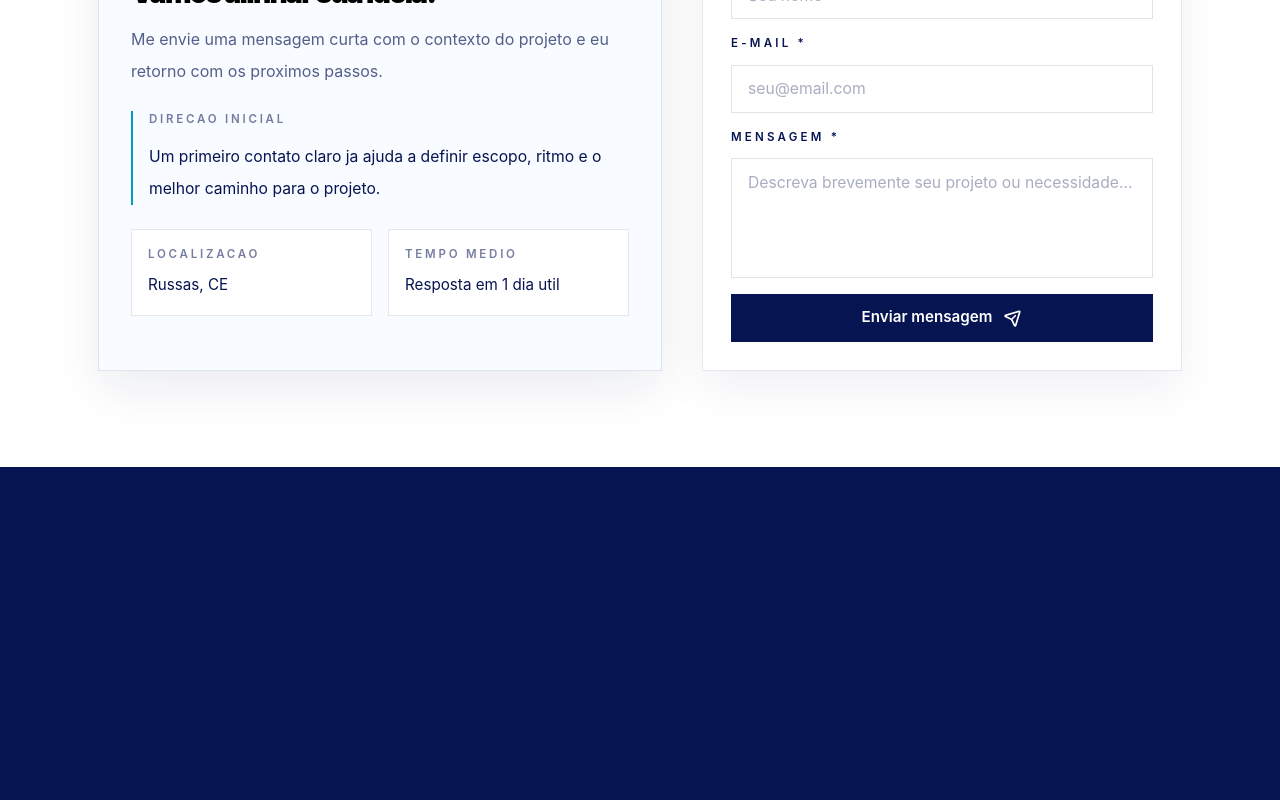
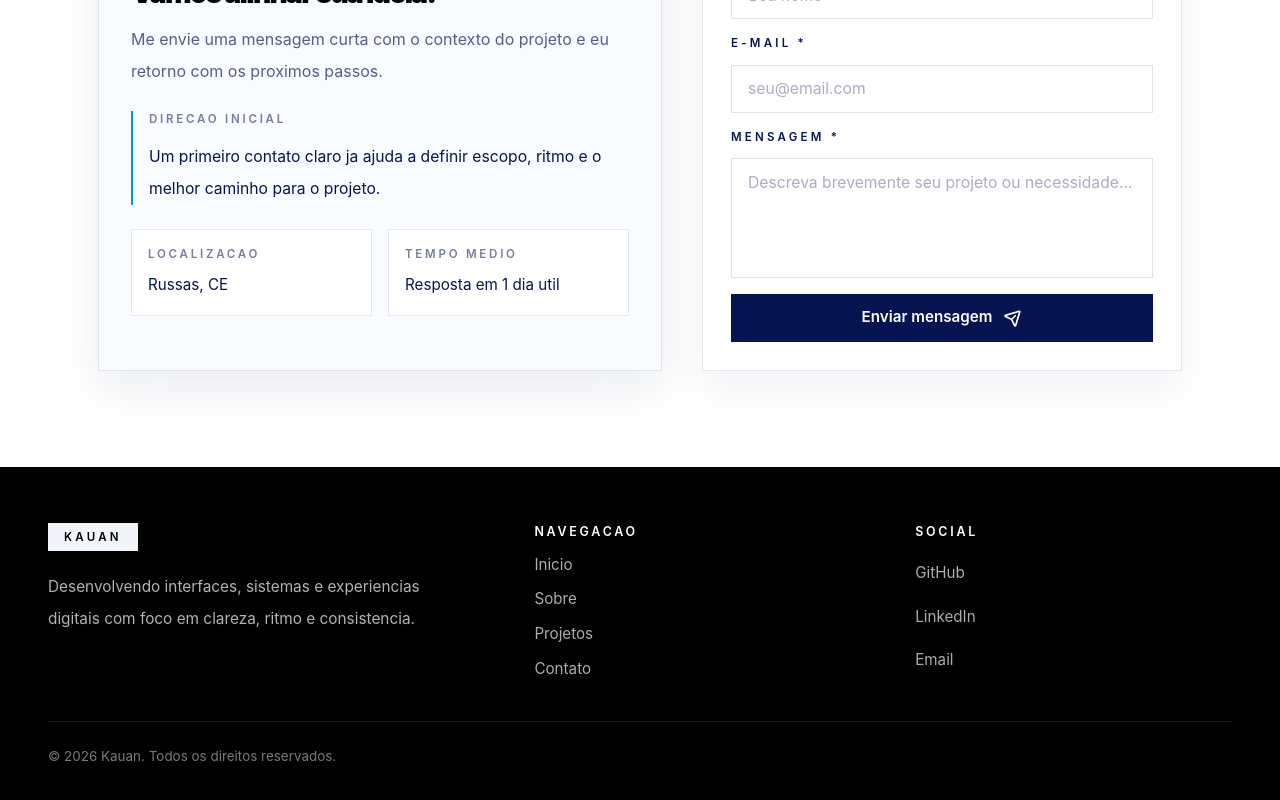
Before and after one commit to KauanProg/Kauan-Deyvid-Portfolio, a React (Vite) app: page / in a window 1280 px wide. Shown: the part 9943-10743 px from the top of the page. Before the commit the page ends 10410 px from the top, so only its background shows below. Built offline with nearby package versions, Linux system fonts and the light colour scheme.

Commit message:
feat: add FooterSection to App and implement footer layout with navigation and social links

```diff
--- a/src/App.tsx
+++ b/src/App.tsx
@@ -7,6 +7,7 @@ import ExperienceSection from './components/sections/experience-section'
 import TechnologiesSection from './components/sections/technologies-section'
 import TestimonialsSection from './components/sections/testimonials-section'
 import ContactSection from './components/sections/contact-section'
+import FooterSection from './components/sections/footer-section'
 
 function App() {
   return (
@@ -20,6 +21,7 @@ function App() {
       <TestimonialsSection />
       <ExperienceSection />
       <ContactSection />
+      <FooterSection />
     </>
   )
 }
--- /dev/null
+++ b/src/components/sections/footer-section.tsx
@@ -0,0 +1,71 @@
+function FooterSection() {
+  return (
+    <footer className="bg-black text-white">
+      <div className="mx-auto w-full max-w-[1480px] px-4 py-12 sm:px-6 lg:px-10 lg:py-14 xl:px-12">
+        <div className="grid gap-10 lg:grid-cols-[1.2fr_0.9fr_0.9fr] lg:gap-16">
+          <div className="max-w-sm">
+            <p className="inline-flex h-7 items-center bg-[#f1f5f9] px-4 text-[0.72rem] font-semibold uppercase tracking-[0.28em] text-black">
+              Kauan
+            </p>
+            <p className="mt-5 text-[0.96rem] leading-8 text-white/70">
+              Desenvolvendo interfaces, sistemas e experiencias digitais com
+              foco em clareza, ritmo e consistencia.
+            </p>
+          </div>
+
+          <nav aria-label="Navegacao do rodape" className="grid gap-3">
+            <p className="text-[0.78rem] font-semibold uppercase tracking-[0.22em] text-white">
+              Navegacao
+            </p>
+            <a href="#inicio" className="text-[0.95rem] text-white/68 transition hover:text-white">
+              Inicio
+            </a>
+            <a href="#sobre-mim" className="text-[0.95rem] text-white/68 transition hover:text-white">
+              Sobre
+            </a>
+            <a href="#projetos" className="text-[0.95rem] text-white/68 transition hover:text-white">
+              Projetos
+            </a>
+            <a href="#contato" className="text-[0.95rem] text-white/68 transition hover:text-white">
+              Contato
+            </a>
+          </nav>
+
+          <div className="grid gap-3">
+            <p className="text-[0.78rem] font-semibold uppercase tracking-[0.22em] text-white">
+              Social
+            </p>
+            <a
+              href="https://github.com/"
+              target="_blank"
+              rel="noreferrer"
+              className="text-[0.95rem] text-white/68 transition hover:text-white"
+            >
+              GitHub
+            </a>
+            <a
+              href="https://www.linkedin.com/"
+              target="_blank"
+              rel="noreferrer"
+              className="text-[0.95rem] text-white/68 transition hover:text-white"
+            >
+              LinkedIn
+            </a>
+            <a
+              href="#contato"
+              className="text-[0.95rem] text-white/68 transition hover:text-white"
+            >
+              Email
+            </a>
+          </div>
+        </div>
+
+        <div className="mt-10 border-t border-white/10 pt-6 text-[0.84rem] text-white/48">
+          © 2026 Kauan. Todos os direitos reservados.
+        </div>
+      </div>
+    </footer>
+  )
+}
+
+export default FooterSection
```
